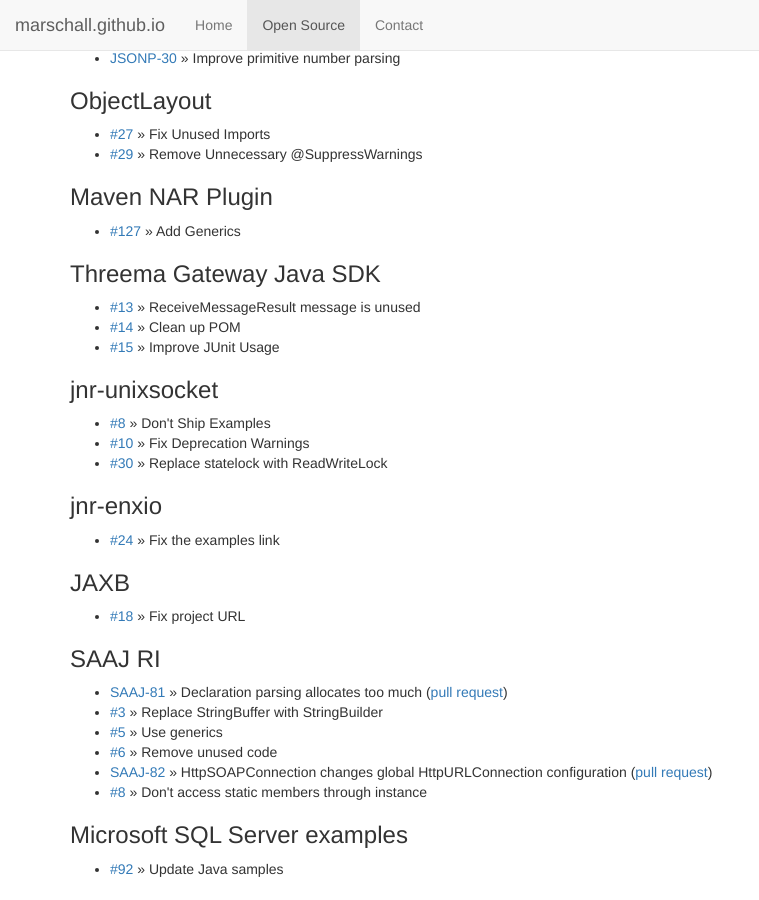
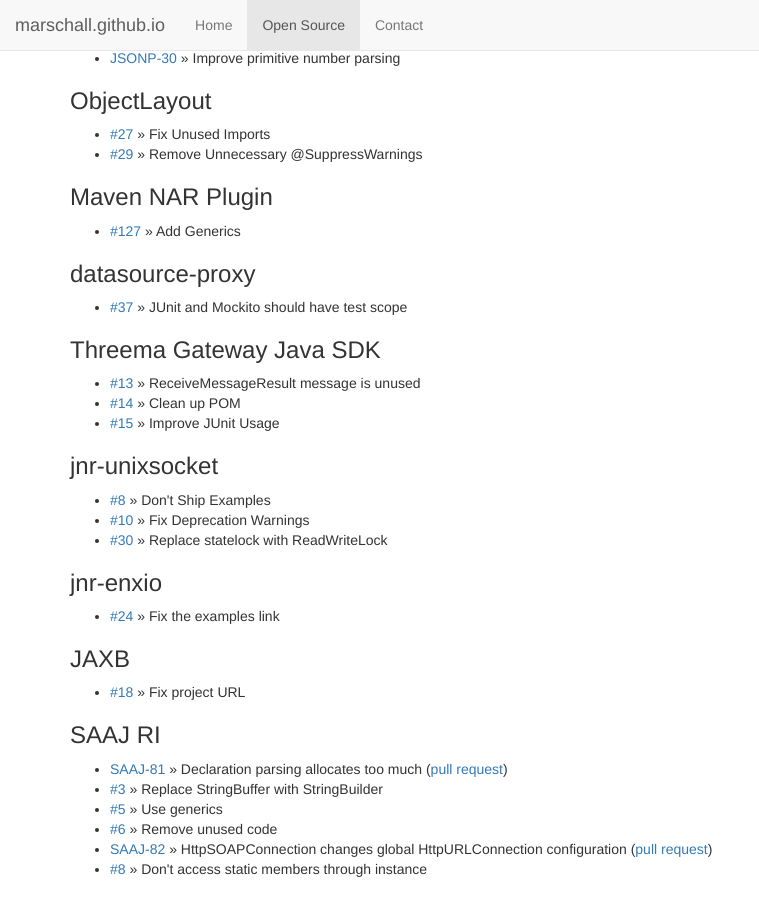
Before and after one commit to marschall/marschall.github.com, a Jekyll site: the page built from open-source.html, in a window 1280 px wide and 900 px high, scrolled down 6855 px. Shown: the whole window, without its empty margins (0-759 px from the left). Built offline with Jekyll 4.4.1, drawn with Linux system fonts in a browser that asks for light colours.

Commit message:
add datasource-proxy#37

```diff
--- a/open-source.html
+++ b/open-source.html
@@ -415,6 +415,10 @@
 <ul>
   <li><a href="https://github.com/maven-nar/nar-maven-plugin/pull/127">#127</a> &raquo; Add Generics</li>
 </ul>
+<h3>datasource-proxy</h3>
+<ul>
+  <li><a href="https://github.com/ttddyy/datasource-proxy/pull/37">#37</a> &raquo; JUnit and Mockito should have test scope</li>
+</ul>
 <h3>Threema Gateway Java SDK</h3>
 <ul>
   <li><a href="https://github.com/simmac/threema-msgapi-sdk-java/pull/13">#13</a> &raquo; ReceiveMessageResult message is unused</li>
```
